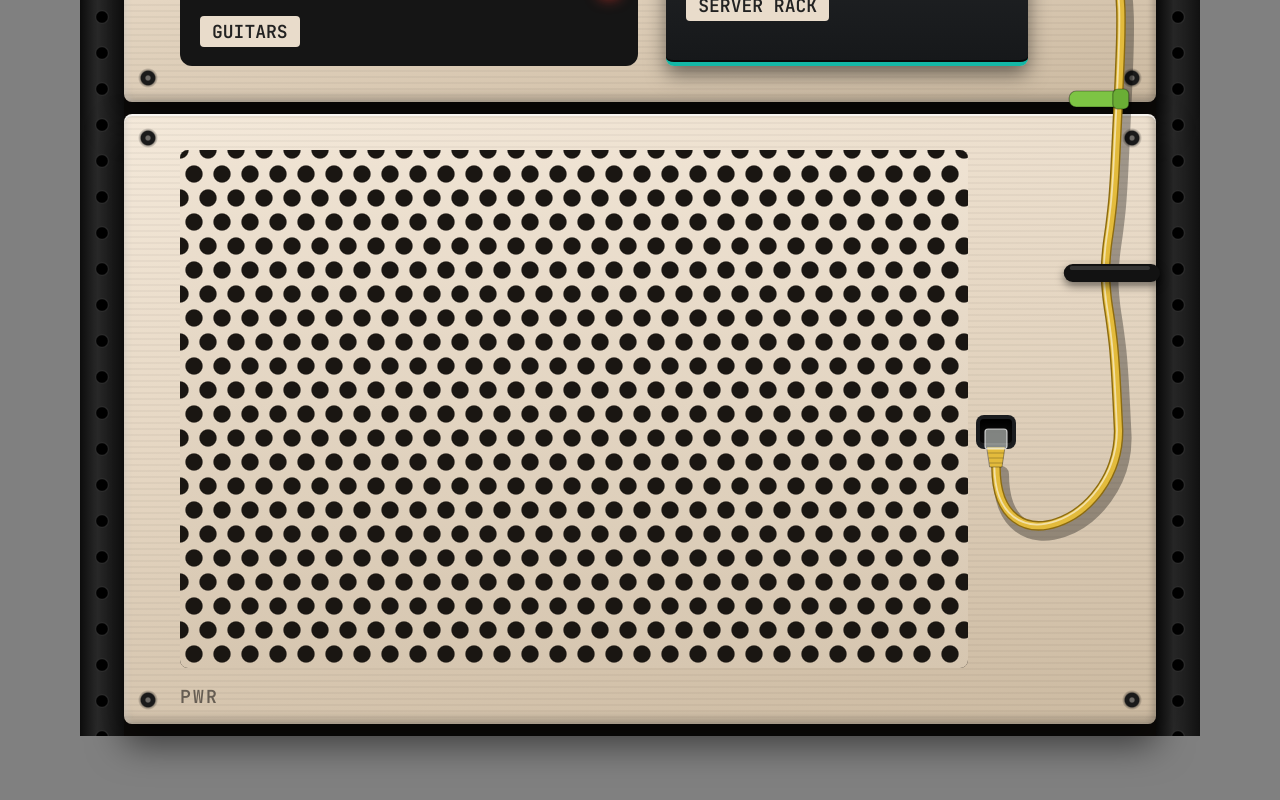
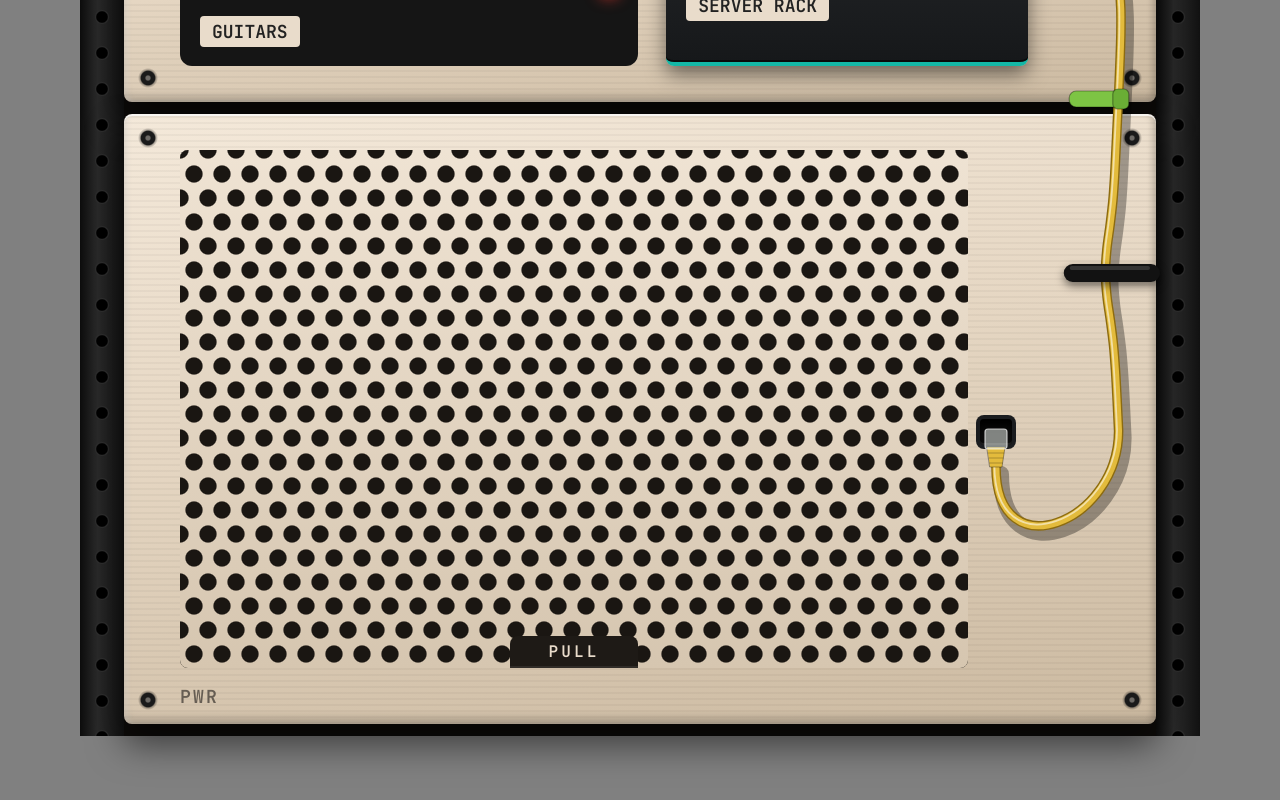
Before and after one commit to agulam-coco/kws-rack-portfolio, a React (Vite) app in the folder web/: page /snapshot in a window 1280 px wide. Shown: the part 1861-2661 px from the top of the page. Built offline with nearby package versions, Linux system fonts and the light colour scheme.

Commit message:
functioning bottom rack with contact and hatch. uploaded resume

```diff
--- a/web/src/components/units/BottomPanel.tsx
+++ b/web/src/components/units/BottomPanel.tsx
@@ -1,20 +1,81 @@
-import { experience, person } from "../../data/site";
+import { useEffect, useState } from "react";
+import { experience, person, stack, stages } from "../../data/site";
+import { cameraState, onStageChange } from "../../lib/cameraState";
 
+const CONTACT = stages.findIndex((s) => s.id === "contact");
+
+// The bottom panel is a hatch: the perforated grille lifts when the camera
+// lands here (and drops when you leave), and the pull tab lets you open or
+// close it by hand. Behind it: experience and links.
 export default function BottomPanel() {
+    const [open, setOpen] = useState(false);
+
+    useEffect(() => {
+        let t = 0;
+        const sync = (i: number) => {
+            window.clearTimeout(t);
+            // wait a beat so the camera settles before the grille moves
+            if (i === CONTACT) t = window.setTimeout(() => setOpen(true), 350);
+            else setOpen(false);
+        };
+        sync(cameraState.stage);
+        const off = onStageChange(sync);
+        return () => { off(); window.clearTimeout(t); };
+    }, []);
+
+    const links = [
+        { label: "email", href: `mailto:${person.email}` },
+        { label: "linkedin", href: person.linkedin },
+        { label: "github", href: person.github },
+        ...(person.resume ? [{ label: "resume", href: person.resume }] : []),
+    ];
+
     return (
         <section className="unit plate bottom" data-stage="contact">
-            <div className="hatch">
-                <div className="behind">
-                    {experience.map((e) => (
-                        <p key={e.org}><b>{e.org}</b> · {e.role} · {e.when}</p>
-                    ))}
-                    <div className="contact-links">
-                        <a href={`mailto:${person.email}`}>email</a>
-                        <a href={person.linkedin} target="_blank" rel="noreferrer">LinkedIn</a>
-                        <a href={person.github} target="_blank" rel="noreferrer">GitHub</a>
-                    </div>
+            <div className={`hatch${open ? " is-open" : ""}`}>
+                {/* inert while closed, so you can't tab into hidden links */}
+                <div className="behind" inert={!open}>
+                    <p className="behind-head">experience</p>
+                    <ul className="xp">
+                        {experience.map((e) => (
+                            <li key={e.org}>
+                                <b>{e.org}</b>
+                                <span>{e.role}</span>
+                                <em>{e.when}</em>
+                                <small>{e.did}</small>
+                            </li>
+                        ))}
+                    </ul>
+
+                    <p className="behind-head">stack</p>
+                    <p className="stack">{stack.join(" · ")}</p>
+
+                    <ul className="contact-links">
+                        {links.map((l) => (
+                            <li key={l.label}>
+                                <a
+                                    className={l.label === "resume" ? "is-resume" : undefined}
+                                    href={l.href}
+                                    {...(l.label === "email" ? {} : { target: "_blank", rel: "noopener noreferrer" })}
+                                >
+                                    {l.label}{l.label === "resume" && " ↗"}
+                                </a>
+                            </li>
+                        ))}
+                    </ul>
                 </div>
-                <div className="grille" />
+
+                {/* the grille, with a pull tab on its bottom edge */}
+                <div className="grille">
+                    <button
+                        className="latch"
+                        onClick={() => setOpen((o) => !o)}
+                        aria-expanded={open}
+                        aria-label={open ? "Close the contact panel" : "Open the contact panel"}
+                    >
+                        {open ? "close" : "pull"}
+                    </button>
+                </div>
             </div>
             <span className="rj45" data-jack="contact" />
             <span className="tag bottom-tag">PWR</span>
--- a/web/src/data/site.ts
+++ b/web/src/data/site.ts
@@ -4,6 +4,7 @@ export const person = {
     email: "chigabat@grinnell.edu",
     linkedin: "https://linkedin.com/in/jason-chigabatia",
     github: "https://github.com/agulam-coco",
+    resume: "/resume.pdf",
 
 };
 
@@ -78,9 +79,11 @@ export const now: { key: string; values: string[] }[] = [
     { key: "based in", values: ["Grinnell, IA"] },
 ];
 
+// Contact panel. Keep each "did" line under ~55 characters so it fits on one line.
 export const experience = [
-    { org: "Mid City Engineering", role: "SWE Intern", when: "Summer 2026" },
-    { org: "P3+Uplift", role: "SWE Intern", when: "TODO" },
-    { org: "ColorStack", role: "Outreach Marketing Chair", when: "Current" },
-    { org: "Freesound", role: "Manager", when: "Current" },
+    { org: "Mid City Engineering", role: "SWE Intern", when: "Summer 2026", did: "Next.js dashboards on Odoo, ESP32 display firmware" },
+    { org: "P3+Uplift", role: "SWE Intern", when: "Summer 2025", did: "TensorFlow CNN + AWS Lambda alerts for livestock feed" },
 ];
+
+// One line on the contact panel, like a spec label. Five or six max.
+export const stack = ["C", "TypeScript", "Python", "ESP-IDF", "Next.js", "Linux"];
--- a/web/src/styles/rack.css
+++ b/web/src/styles/rack.css
@@ -481,44 +481,182 @@
 }
 
 .hatch {
+    --lip: 18px;
+    /* how much grille stays showing when it's up */
     position: relative;
     height: 100%;
     margin-right: 30px;
     border-radius: 4px;
     overflow: hidden;
-    background: #15120f;
+    background: #14110e;
+    box-shadow: inset 0 2px 10px rgba(0, 0, 0, .7);
+    /* the plate is a 3D layer; without this, clicks on the pull tab land on
+       the content underneath it instead */
+    isolation: isolate;
 }
 
+/* ----- what's behind the grille ----- */
 .behind {
-    padding: 16px;
+    height: 100%;
+    padding: calc(var(--lip) + 12px) 18px 14px;
     color: var(--text);
-    font: 11px/1.7 var(--font-mono);
+    font: 11px/1.5 var(--font-mono);
+    opacity: 0;
+    transition: opacity .3s ease;
 }
 
-.behind p {
-    margin: 0;
+.hatch.is-open .behind {
+    opacity: 1;
+    transition: opacity .5s ease .25s;
 }
 
+.behind ul {
+    margin: 0;
+    padding: 0;
+    list-style: none;
+}
+
+.behind-head {
+    margin: 0 0 4px;
+    font-size: 9px;
+    letter-spacing: .18em;
+    text-transform: uppercase;
+    color: var(--muted);
+}
+
+.behind-head:not(:first-child) {
+    margin-top: 14px;
+}
+
+.xp li {
+    display: grid;
+    grid-template-columns: 1fr auto 86px;
+    /* fixed date column, so rows line up */
+    column-gap: 14px;
+    padding: 5px 0 6px;
+    border-bottom: 1px dashed rgba(236, 230, 220, .08);
+}
+
+.xp b {
+    font-weight: 500;
+}
+
+.xp span {
+    color: rgba(236, 230, 220, .6);
+}
+
+.xp em {
+    font-style: normal;
+    text-align: right;
+    color: rgba(93, 255, 138, .7);
+}
+
+/* what you did there, under the org */
+.xp small {
+    grid-column: 1 / -1;
+    padding-left: 10px;
+    font-size: 10px;
+    color: rgba(236, 230, 220, .5);
+}
+
+.stack {
+    margin: 0;
+    color: rgba(236, 230, 220, .75);
+    letter-spacing: .02em;
+}
+
+/* links: one row of small buttons */
 .contact-links {
     display: flex;
+    flex-wrap: wrap;
     gap: 8px;
-    margin-top: 12px;
+    margin-top: 16px !important;
 }
 
 .contact-links a {
-    padding: 4px 10px;
-    border: 1px solid #3a352f;
-    border-radius: 4px;
+    display: block;
+    padding: 5px 11px;
+    border: 1px solid rgba(236, 230, 220, .16);
+    border-radius: 3px;
     text-decoration: none;
+    transition: border-color .2s, color .2s, background .2s;
 }
 
+.contact-links a:hover,
+.contact-links a:focus-visible {
+    border-color: var(--led);
+    color: var(--led);
+    outline: none;
+}
+
+/* the resume is the one most people want, so it stands out */
+.contact-links a.is-resume {
+    border-color: rgba(93, 255, 138, .5);
+    background: rgba(93, 255, 138, .08);
+    color: var(--led);
+}
+
+.contact-links a.is-resume:hover,
+.contact-links a.is-resume:focus-visible {
+    background: rgba(93, 255, 138, .16);
+}
+
+/* ----- the grille: slides up, leaving a lip with the pull tab ----- */
 .grille {
     position: absolute;
     inset: 0;
+    pointer-events: none;
     background:
         radial-gradient(circle, #1a1612 4px, transparent 4.6px) 0 0 / 14px 24px,
         radial-gradient(circle, #1a1612 4px, transparent 4.6px) 7px 12px / 14px 24px,
         linear-gradient(180deg, #efe3d3, var(--beige-dark));
+    box-shadow: 0 6px 14px rgba(0, 0, 0, .55);
+    transition: transform .55s cubic-bezier(.5, 0, .75, 0);
+    /* closing: drops with a bit of weight */
+}
+
+.hatch.is-open .grille {
+    transform: translateY(calc(-100% + var(--lip)));
+    transition: transform .8s cubic-bezier(.2, .8, .2, 1);
+    /* opening: quick lift, soft stop */
+}
+
+.latch {
+    position: absolute;
+    left: 50%;
+    bottom: 0;
+    width: 64px;
+    height: 16px;
+    margin-left: -32px;
+    padding: 0;
+    border: 0;
+    border-radius: 4px 4px 0 0;
+    background: #1e1a16;
+    color: var(--beige);
+    font: 600 8px/16px var(--font-mono);
+    letter-spacing: .2em;
+    text-transform: uppercase;
+    cursor: pointer;
+    pointer-events: auto;
+    box-shadow: 0 -1px 0 rgba(255, 255, 255, .08) inset;
+    transition: background .2s, color .2s;
+}
+
+.latch:hover,
+.latch:focus-visible {
+    background: #000;
+    color: var(--led);
+    outline: none;
+}
+
+@media (prefers-reduced-motion: reduce) {
+
+    .grille,
+    .hatch.is-open .grille,
+    .behind,
+    .hatch.is-open .behind {
+        transition: none;
+    }
 }
 
 .bottom .rj45 {
```
